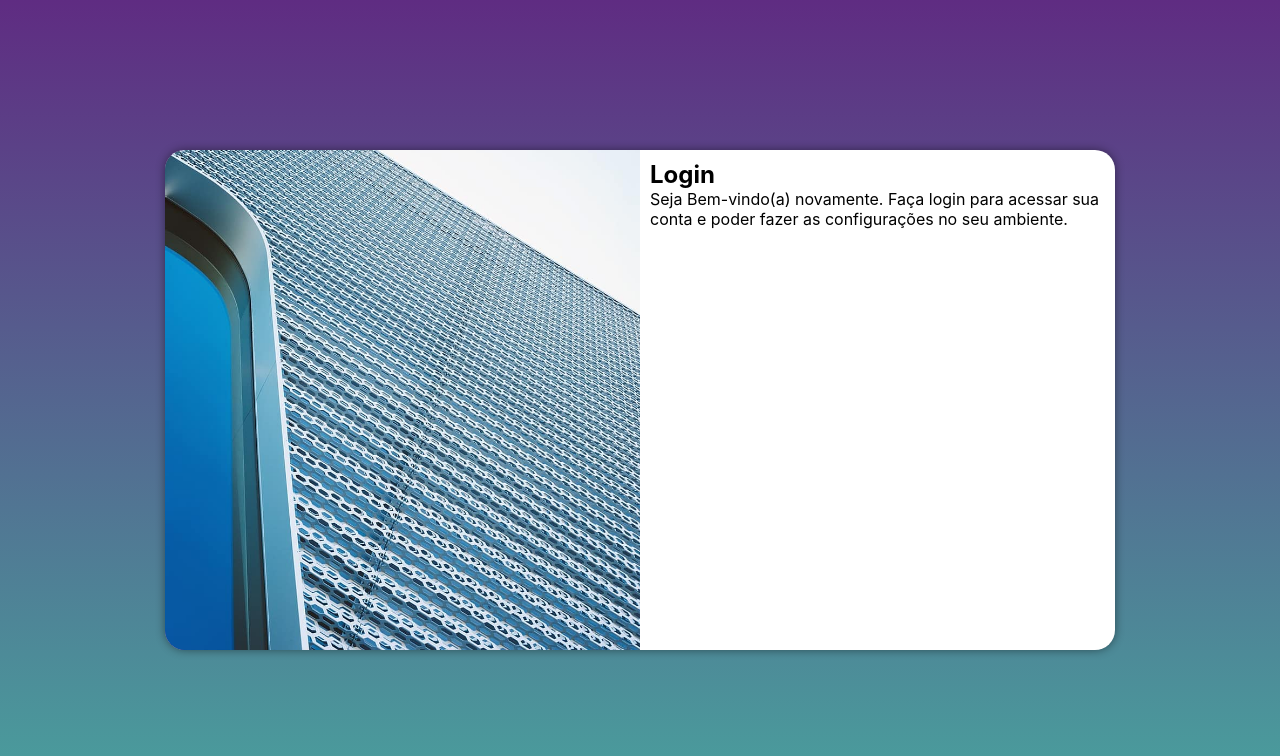
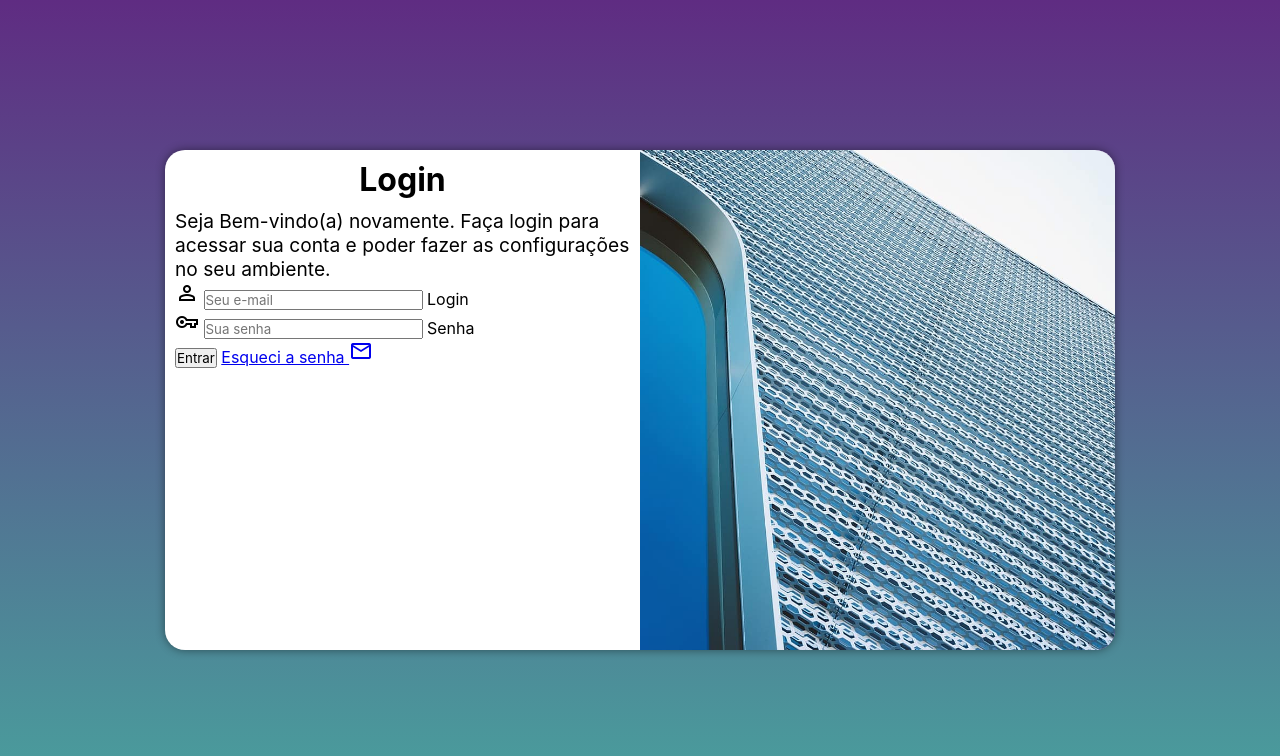
Before and after one commit to feliperossibr/projeto-login, a plain HTML site: page index.html in a window 1280 px wide. Drawn offline with nearby package versions, Linux system fonts and the light colour scheme.

Commit message:
adicionei o formulario

```diff
--- a/estilos/media-query.css
+++ b/estilos/media-query.css
@@ -32,13 +32,21 @@
     }
 
     section#login > div#imagem {
-        float: left;
+        float: right;
         width: 50%;
         height: 100%;
     }
 
     section#login > div#formulario {
-        float: right;
+        float: left;
         width: 50%;
     }
+
+    div#formulario > h1 {
+        font-size: 2em;
+    }
+
+    div#formulario > p {
+        font-size: 1.2em;
+    }
 }
--- a/estilos/style.css
+++ b/estilos/style.css
@@ -33,7 +33,7 @@ section#login {
     overflow: hidden;
 
     background-color: white;
-    width: 250px;
+    width: 256px;
     height: 500px;
     border-radius: 20px;
     box-shadow: 0px 0px 10px rgba(0, 0, 0, 0.450);
@@ -54,3 +54,12 @@ section#login > div#formulario {
     display: block;
     padding: 10px;
 }
+
+div#formulario > h1 {
+    text-align: center;
+    margin-bottom: 10px;
+}
+
+div#formulario > p {
+    font-size: 0.8em;
+}
--- a/index.html
+++ b/index.html
@@ -4,6 +4,7 @@
     <meta charset="UTF-8">
     <meta name="viewport" content="width=device-width, initial-scale=1.0">
     <title>Login</title>
+    <link href="https://fonts.googleapis.com/css2?family=Material+Symbols+Outlined" rel="stylesheet" />
     <link rel="stylesheet" href="estilos/style.css">
     <link rel="stylesheet" href="estilos/media-query.css">
 </head>
@@ -17,7 +18,20 @@
                 <h1>Login</h1>
                 <p>Seja Bem-vindo(a) novamente. Faça login para acessar sua conta e poder fazer as configurações no seu ambiente.</p>
                 <form action="login.php" method="post">
-
+                    <div class="campo">
+                        <span class="material-symbols-outlined">person</span>
+                        <input type="email" name="login" id="ilogin" placeholder="Seu e-mail" autocomplete="email" required maxlength="30">
+                        <label for="ilogin">Login</label>
+                    </div>
+                    <div class="campo">
+                        <span class="material-symbols-outlined">vpn_key</span>
+                        <input type="password" name="senha" id="isenha" placeholder="Sua senha" autocomplete="current-password" required minlength="8" maxlength="20">
+                        <label for="isenha">Senha</label>
+                    </div>
+                    <input type="submit" value="Entrar">
+                    <a href="esqueci.html">Esqueci a senha
+                        <span class="material-symbols-outlined">mail</span>
+                    </a>
                 </form>
             </div>
         </section>
```
